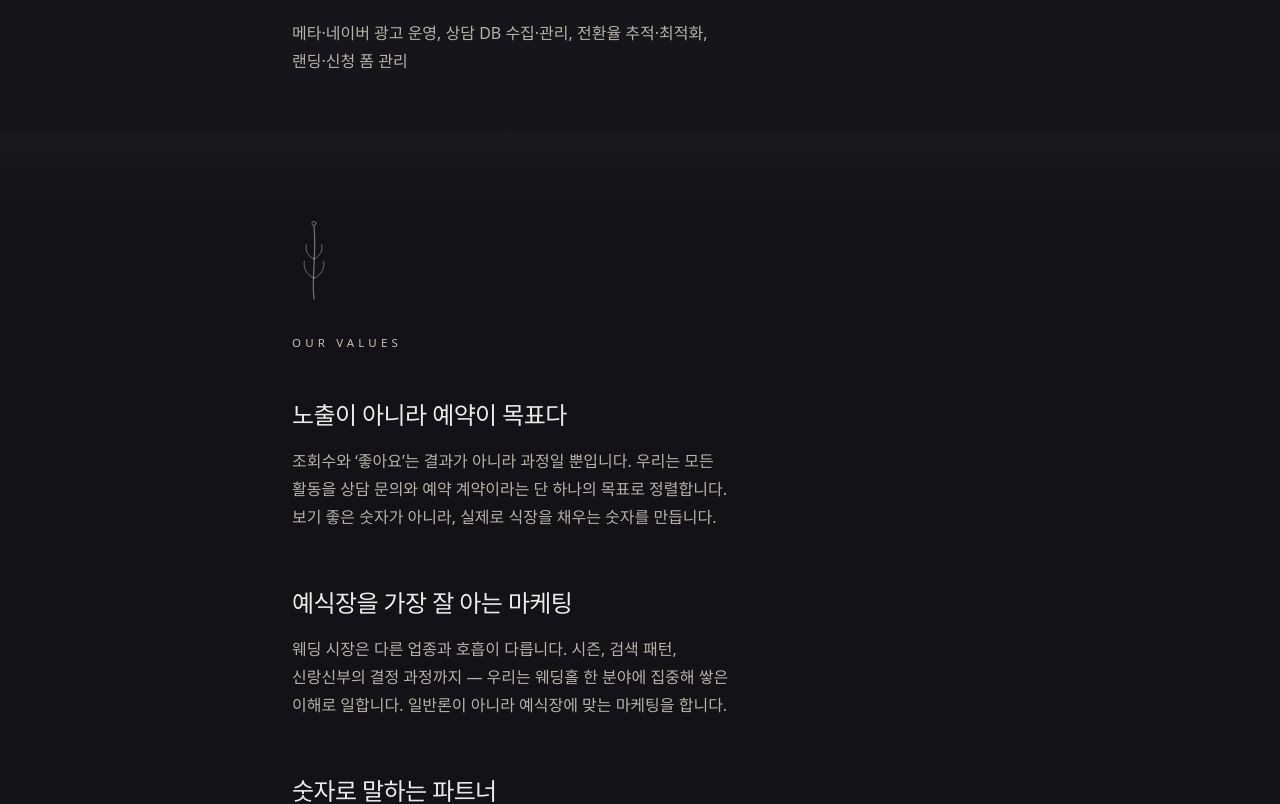
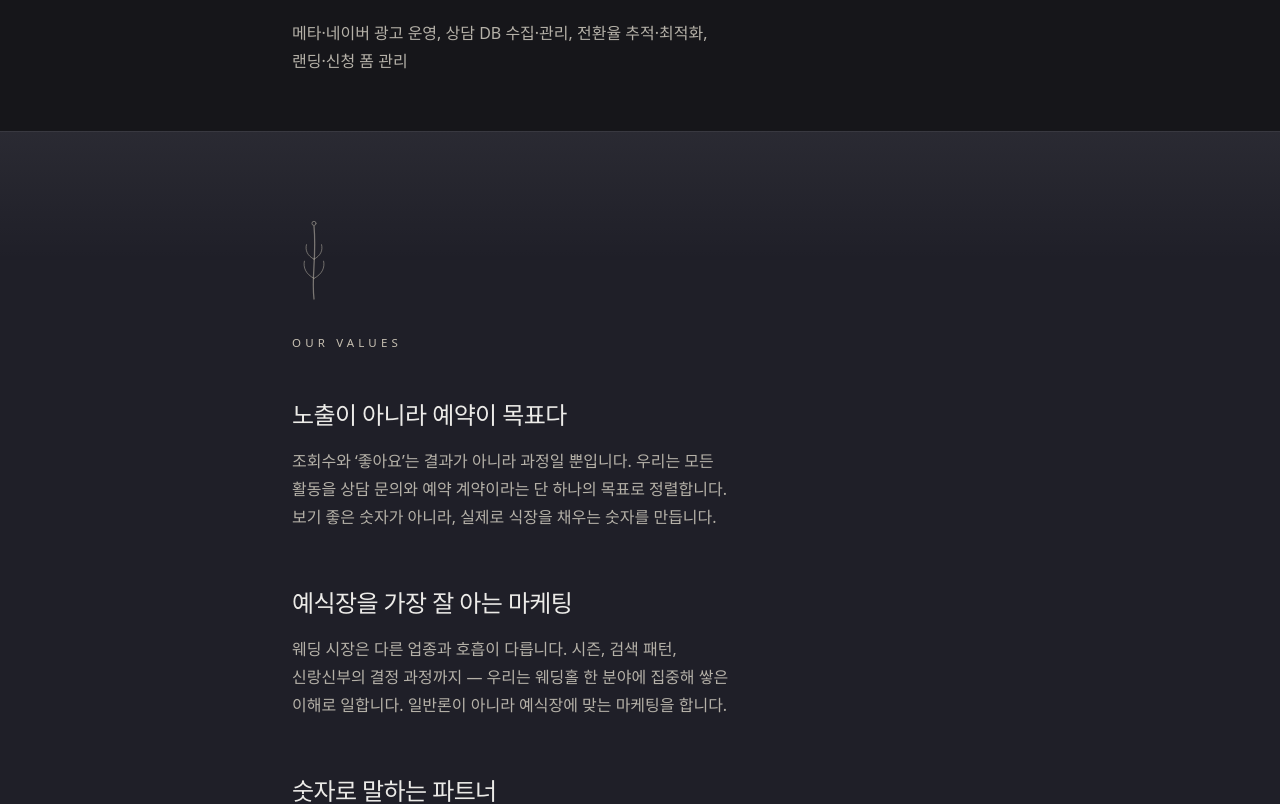
Before and after one commit to gustn0117/haram-marketing, a Next.js app: page /about in a window 1280 px wide. Shown: the part 5206-6010 px from the top of the page. Built offline with nearby package versions, Linux system fonts and the light colour scheme; a web font is replaced by a local one.

Commit message:
design: band 가시성 강화 — ink-2를 들린 패널(#1f1f28, 배경보다 명확히 밝게)로, band에 상단 베벨+하단 음각+강한 광/그림자, stagger 이동폭 22px로. 깊이가 실제로 보이도록

```diff
--- a/app/globals.css
+++ b/app/globals.css
@@ -4,7 +4,7 @@
 @theme {
   /* ── MOOD — 따뜻한 토프-브라운 올다크 + 샌드골드 (산세리프) ── */
   --color-ink: #16161a; /* 쿨 차콜 — 톤다운(채도 제거), 따뜻한 갈색 폐기 */
-  --color-ink-2: #121217; /* 교차 섹션 — 가라앉은 '읽는 면'(명도 단차 확대) */
+  --color-ink-2: #1f1f28; /* 교차 섹션 — 들린 패널(기준 #16161a보다 명확히 밝게, 눈에 띄게) */
   --color-surface: #232228; /* 카드 */
   --color-surface-2: #2c2b32; /* 한 단계 밝은 표면 */
   --color-line: rgba(236, 236, 234, 0.085); /* 쿨 화이트 헤어라인 */
@@ -856,6 +856,9 @@ body::after {
   background-color: var(--color-ink-2);
   position: relative;
   isolation: isolate;
+  box-shadow:
+    inset 0 1px 0 0 rgba(236, 236, 234, 0.07),
+    inset 0 -1px 0 0 rgba(0, 0, 0, 0.4);
 }
 .band::before,
 .band::after {
@@ -863,26 +866,26 @@ body::after {
   position: absolute;
   left: 0;
   right: 0;
-  height: 88px;
+  height: 130px;
   pointer-events: none;
   z-index: -1;
 }
 .band::before {
   top: 0;
-  background: linear-gradient(180deg, rgba(236, 236, 234, 0.03), transparent);
+  background: linear-gradient(180deg, rgba(236, 236, 234, 0.055), transparent);
 }
 .band::after {
   bottom: 0;
-  background: linear-gradient(0deg, rgba(0, 0, 0, 0.28), transparent);
+  background: linear-gradient(0deg, rgba(0, 0, 0, 0.45), transparent);
 }
 
 /* ── 자식 순차 등장(stagger) — 부모 .reveal 진입 시 직계 자식이 차례로 ── */
 .stagger > * {
   opacity: 0;
-  transform: translateY(14px);
+  transform: translateY(22px);
   transition:
-    opacity 0.8s var(--ease-out-soft),
-    transform 0.8s var(--ease-out-soft);
+    opacity 0.85s var(--ease-out-soft),
+    transform 0.85s var(--ease-out-soft);
 }
 .reveal.is-visible .stagger > * {
   opacity: 1;
```
